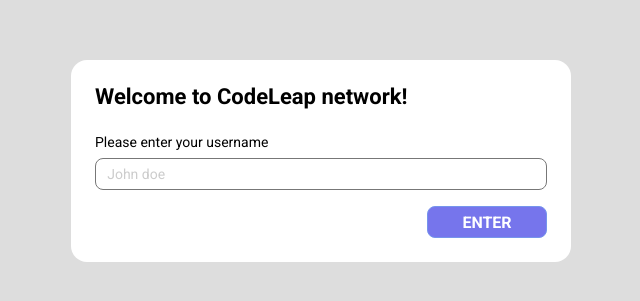
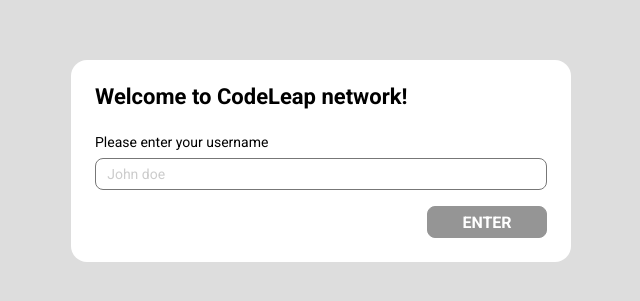
Before and after one commit to GabrielGStone/CodeLeapCrud, a React (Create React App) app: page /signup in a window 1280 px wide. Shown: the part 239-540 px from the top of the page, without its empty margins (319-959 px from the left). Built offline with nearby package versions, Linux system fonts and the light colour scheme.

Commit message:
fix button css

```diff
--- a/src/components/Button/Button.tsx
+++ b/src/components/Button/Button.tsx
@@ -6,6 +6,7 @@
   onClick?: any;
   type?: "button" | "submit" | "reset" | undefined;
   loading?: boolean;
+  disabled?: boolean;
 }
 const types = {
   save: { background: "#47B960", borderColor: "#47B960" },
@@ -19,6 +20,7 @@
   onClick,
   type,
   loading,
+  disabled,
 }) => {
   return theme ? (
     <CustomButton
@@ -30,7 +32,7 @@
       {loading ? "..." : children}
     </CustomButton>
   ) : (
-    <CustomButton type={type} onClick={onClick} disabled={loading}>
+    <CustomButton type={type} onClick={onClick} disabled={disabled}>
       {loading ? "..." : children}
     </CustomButton>
   );
--- a/src/components/Button/styles.ts
+++ b/src/components/Button/styles.ts
@@ -8,7 +8,7 @@
   line-height: 19px;
   border-radius: 8px;
   color: #fff;
-  background-color: #7675ec;
+  background-color: #7695ec;
   border: 1px solid #7695ec;
   align-self: flex-end;
   justify-self: flex-end;
@@ -16,4 +16,7 @@
   :hover {
     filter: brightness(85%);
   }
+  :disabled {
+    filter: grayscale(1);
+  }
 `;
--- a/src/components/CreatePost/CreatePost.tsx
+++ b/src/components/CreatePost/CreatePost.tsx
@@ -26,6 +26,7 @@
     handleSubmit,
     formState: { errors },
     reset,
+    watch,
   } = useForm({
     resolver: yupResolver(schema),
     defaultValues: {
@@ -43,6 +44,9 @@
   const onSubmit = (data: any) => {
     postAndSavePosts(data);
   };
+
+  const disabledTitle = watch("title");
+  const disabledContent = watch("content");
 
   return (
     <form onSubmit={handleSubmit(onSubmit)}>
@@ -67,7 +71,9 @@
         >
           Content
         </TextInput>
-        <Button type="submit">Create</Button>
+        <Button type="submit" disabled={!disabledTitle || !disabledContent}>
+          Create
+        </Button>
       </Container>
     </form>
   );
--- a/src/components/SignupBox/SignupBox.tsx
+++ b/src/components/SignupBox/SignupBox.tsx
@@ -21,6 +21,7 @@
     control,
     handleSubmit,
     formState: { errors },
+    watch,
   } = useForm({
     resolver: yupResolver(schema),
     defaultValues: {
@@ -31,6 +32,8 @@
   const onSubmit = async (data: any) => {
     dispatch(authActions.login(data.name));
   };
+
+  const disabled = watch("name");
 
   return (
     <form onSubmit={handleSubmit(onSubmit)}>
@@ -45,7 +48,9 @@
           Please enter your username
         </TextInput>
 
-        <Button type="submit">ENTER</Button>
+        <Button type="submit" disabled={!disabled}>
+          ENTER
+        </Button>
       </Container>
     </form>
   );
```
